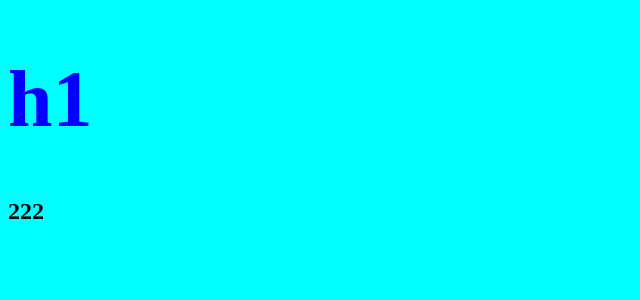
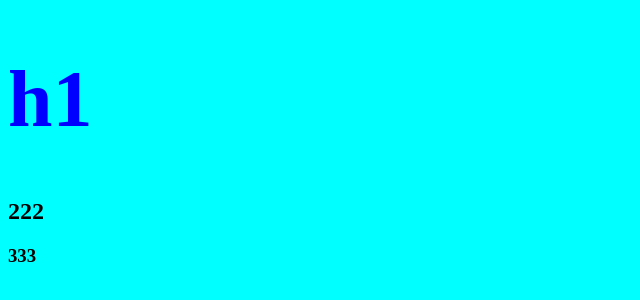
Before and after one commit to clement101/Git, a plain HTML site: page index.html in a window 1280 px wide. Shown: the full height of the page, 0-640 px from the left. Drawn offline with Linux system fonts and the light colour scheme.

Commit message:
h3 change

```diff
--- a/index.html
+++ b/index.html
@@ -9,6 +9,6 @@
 <body>
     <h1>h1</h1>
     <h2>222</h2>
-    <h3></h3>
+    <h3>333</h3>
 </body>
 </html>
```
